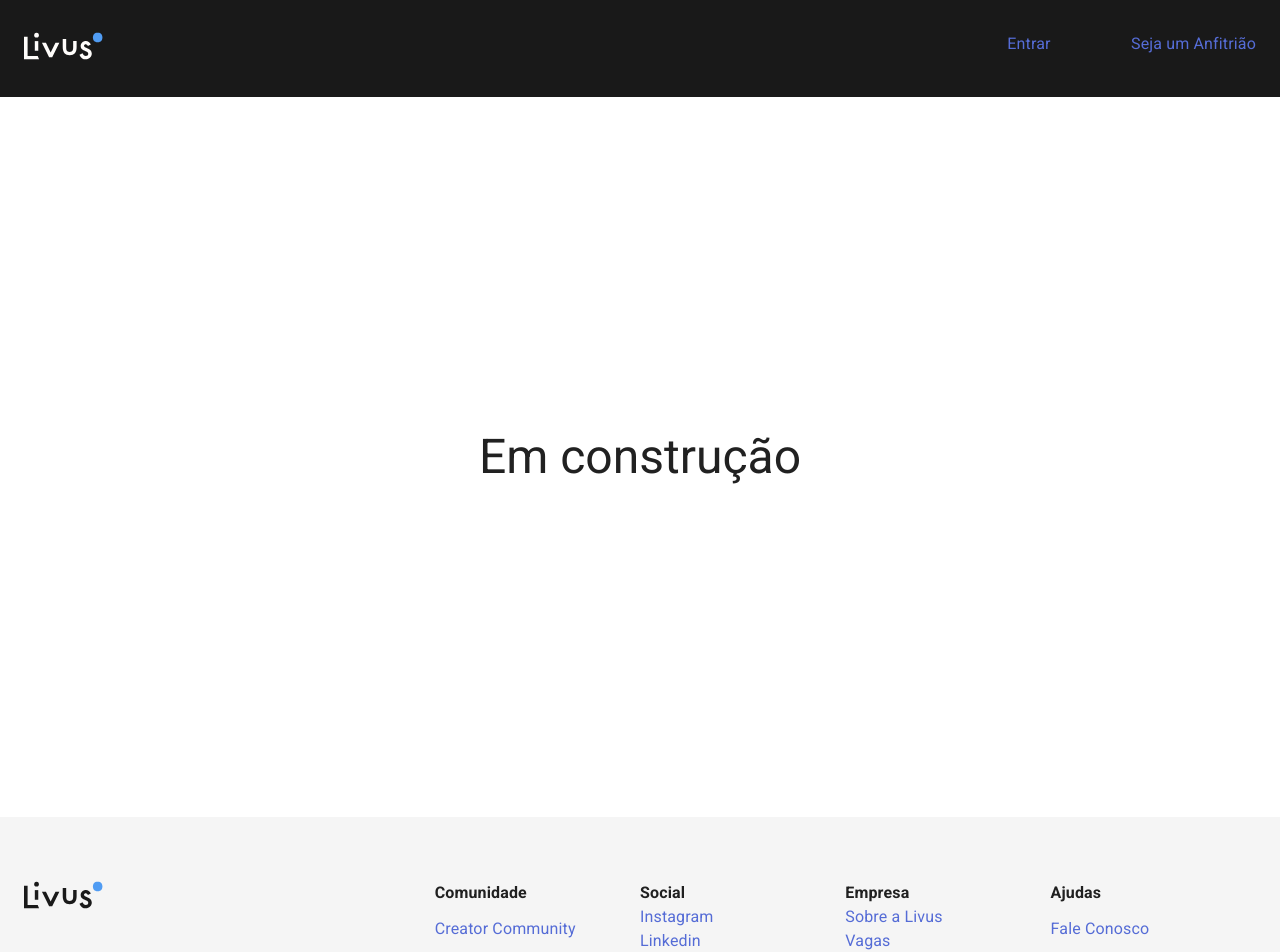
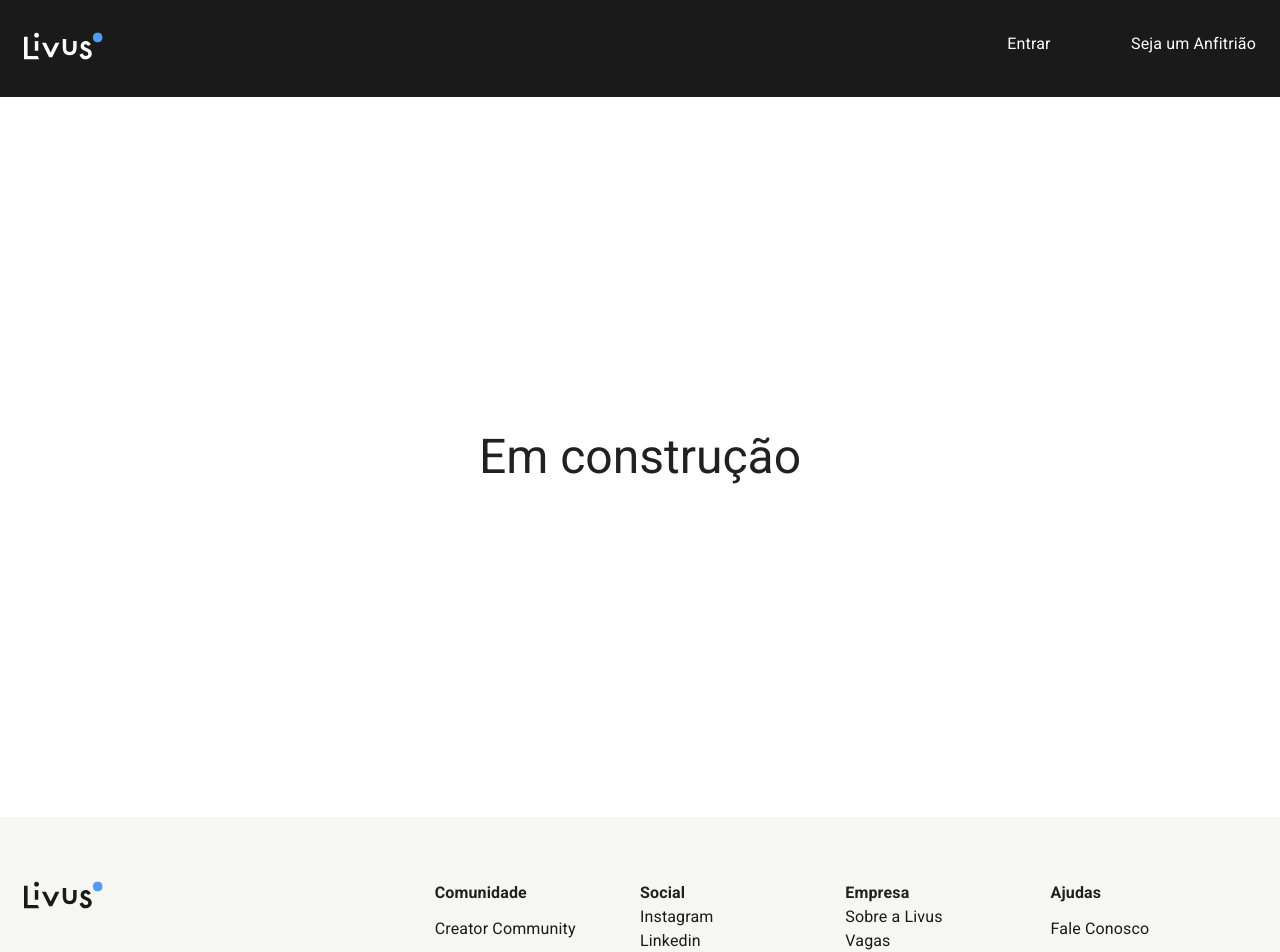
Before and after one commit to renangarciasoz/livus, a Next.js app: page / in a window 1280 px wide. Shown: the top 952 px of the page. Built offline with nearby package versions, Linux system fonts and the light colour scheme.

Commit message:
fix: link colors

```diff
--- a/src/configs/theme.ts
+++ b/src/configs/theme.ts
@@ -4,10 +4,10 @@ import red from '@material-ui/core/colors/red';
 const theme = createMuiTheme({
   palette: {
     primary: {
-      main: '#556cd6',
+      main: '#1A1A1A',
     },
     secondary: {
-      main: '#19857b',
+      main: '#FFFDFB',
     },
     error: {
       main: red.A400,
--- a/src/layouts/creator-page/creator-page.component.tsx
+++ b/src/layouts/creator-page/creator-page.component.tsx
@@ -37,12 +37,16 @@ export const CreatorPageLayout = ({
             <Grid item xs={8} />
             <Grid item xs={1}>
               <Typography align="right">
-                <Link href="!#">Entrar</Link>
+                <Link href="!#" color="secondary">
+                  Entrar
+                </Link>
               </Typography>
             </Grid>
             <Grid item xs={2}>
               <Typography align="right">
-                <Link href="!#">Seja um Anfitrião</Link>
+                <Link href="!#" color="secondary">
+                  Seja um Anfitrião
+                </Link>
               </Typography>
             </Grid>
           </Grid>
--- a/src/layouts/creator-page/creator-page.styles.ts
+++ b/src/layouts/creator-page/creator-page.styles.ts
@@ -5,7 +5,7 @@ import { makeStyles } from '@material-ui/core';
 
 export const useStyles = makeStyles(({ spacing }) => ({
   header: {
-    background: 'rgba(0,0,0,0.9)',
+    background: '#1A1A1A',
     padding: spacing(4, 0),
     color: 'white',
     position: 'sticky',
@@ -15,7 +15,7 @@ export const useStyles = makeStyles(({ spacing }) => ({
     height: 'calc(100vh - 80px)',
   },
   footer: {
-    background: 'rgba(0,0,0,0.04)',
+    background: '#F6F6F4',
     padding: spacing(8, 0),
   },
 }));
```
Also changed, not shown: 1 other file (tests, documents, lock files or other folders).
